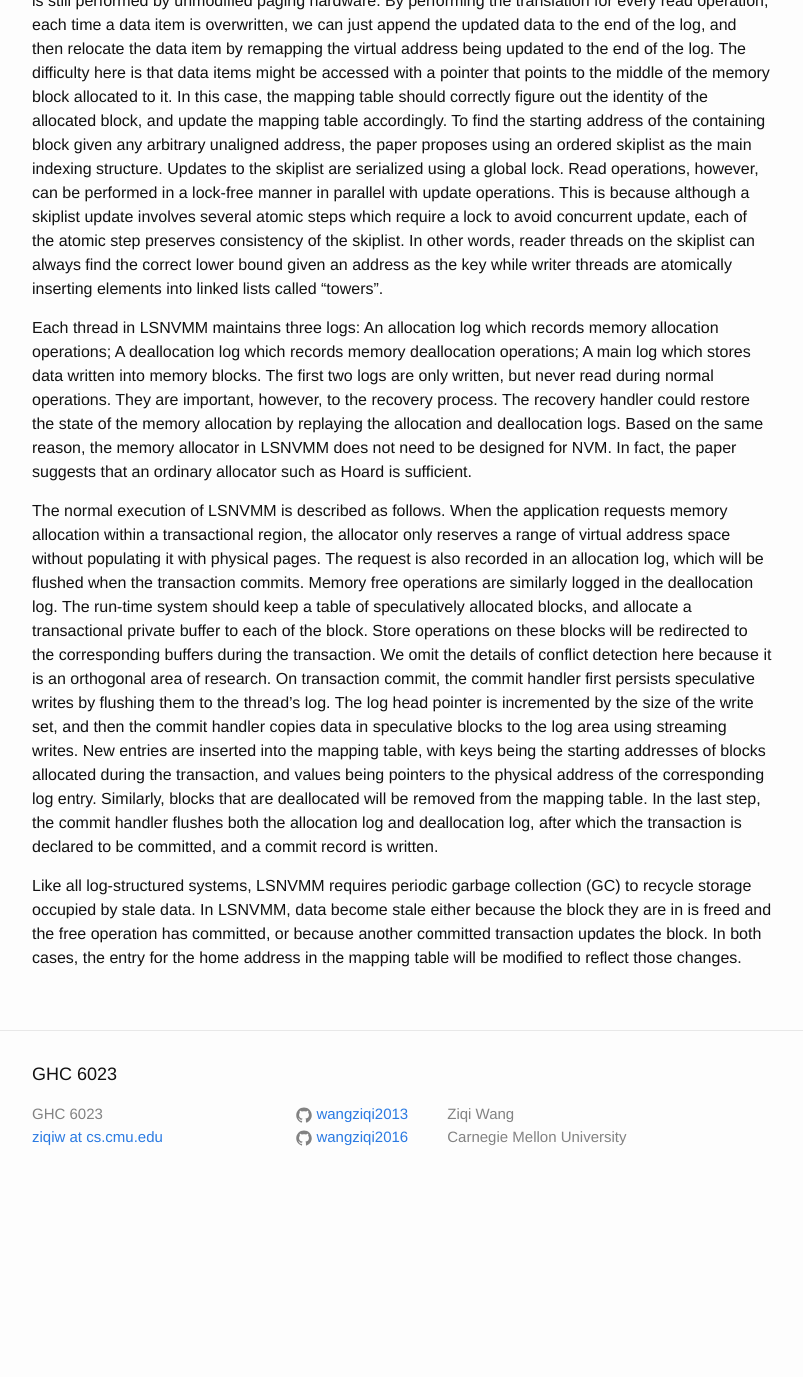
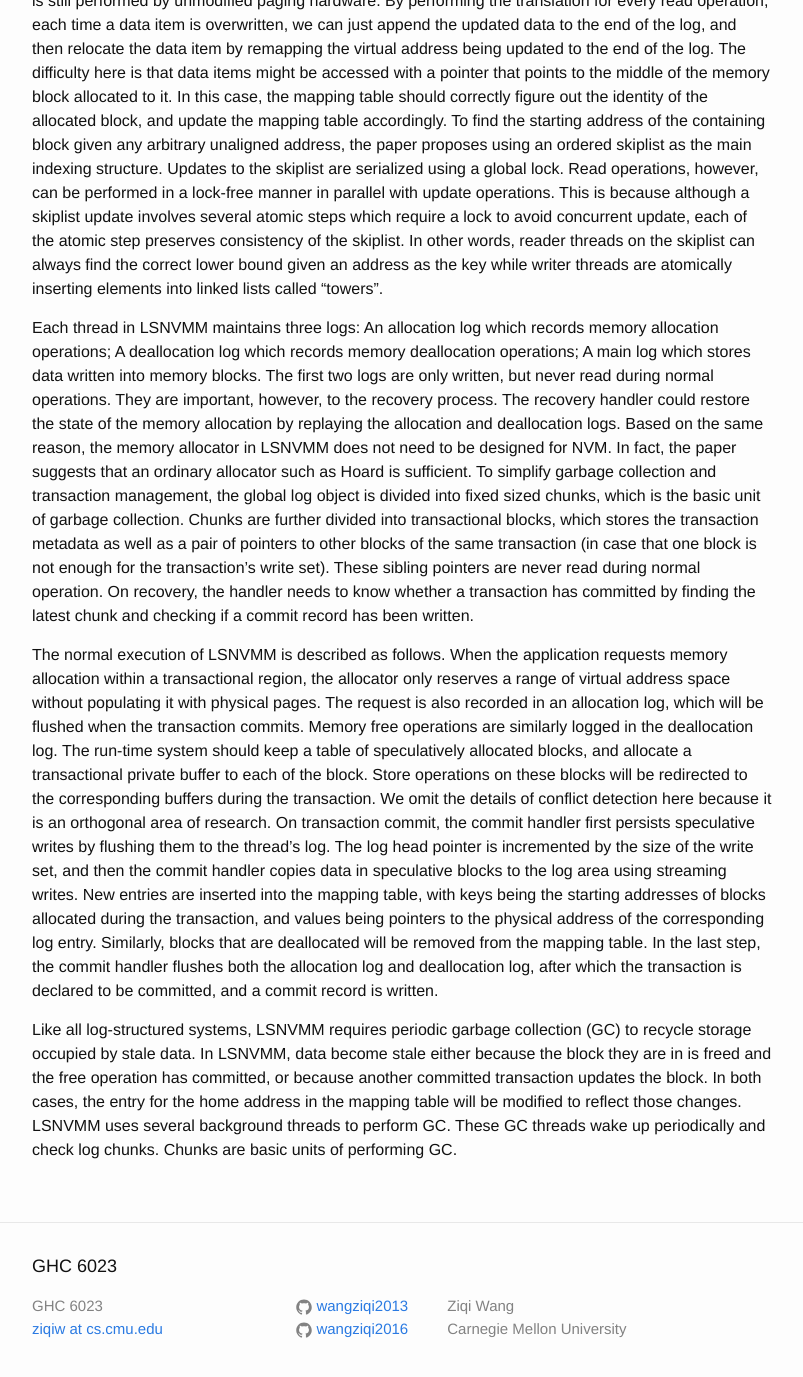
Before and after one commit to wangziqi2013/wangziqi2013.github.io, a Jekyll site: the page built from _posts/2019-02-25-log-structured-nv-main-memory.markdown, in a window 1280 px wide and 1400 px high, scrolled down 1907 px. Shown: the top 1377 px of the window, without its empty margins (238-1041 px from the left). Built offline with Jekyll 4.4.1, drawn with Linux system fonts in a browser that asks for light colours; before the commit the page ends 3115 px from its top, so only the background shows below that.

Commit message:
Adding chunk and block

```diff
--- a/_posts/2019-02-25-log-structured-nv-main-memory.markdown
+++ b/_posts/2019-02-25-log-structured-nv-main-memory.markdown
@@ -79,7 +79,12 @@ log which records memory deallocation operations; A main log which stores data w
 logs are only written, but never read during normal operations. They are important, however, to the recovery process.
 The recovery handler could restore the state of the memory allocation by replaying the allocation and deallocation logs.
 Based on the same reason, the memory allocator in LSNVMM does not need to be designed for NVM. In fact, the paper suggests
-that an ordinary allocator such as Hoard is sufficient.
+that an ordinary allocator such as Hoard is sufficient. To simplify garbage collection and transaction management, the global
+log object is divided into fixed sized chunks, which is the basic unit of garbage collection. Chunks are further divided into
+transactional blocks, which stores the transaction metadata as well as a pair of pointers to other blocks of the same transaction
+(in case that one block is not enough for the transaction's write set). These sibling pointers are never read during normal
+operation. On recovery, the handler needs to know whether a transaction has committed by finding the latest chunk and
+checking if a commit record has been written.
 
 The normal execution of LSNVMM is described as follows. When the application requests memory allocation within a transactional
 region, the allocator only reserves a range of virtual address space without populating it with physical pages. The request is also
@@ -97,4 +102,5 @@ allocation log and deallocation log, after which the transaction is declared to
 Like all log-structured systems, LSNVMM requires periodic garbage collection (GC) to recycle storage occupied by stale data.
 In LSNVMM, data become stale either because the block they are in is freed and the free operation has committed, or because
 another committed transaction updates the block. In both cases, the entry for the home address in the mapping table will be
-modified to reflect those changes.
+modified to reflect those changes. LSNVMM uses several background threads to perform GC. These GC threads wake up periodically
+and check log chunks. Chunks are basic units of performing GC.
```
